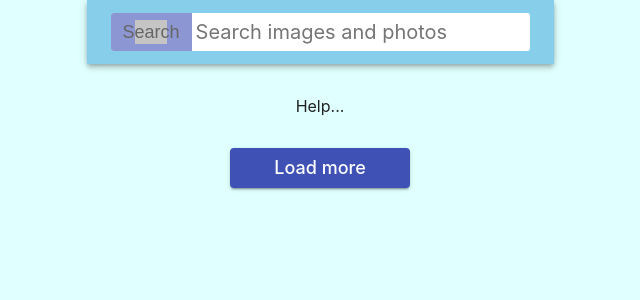
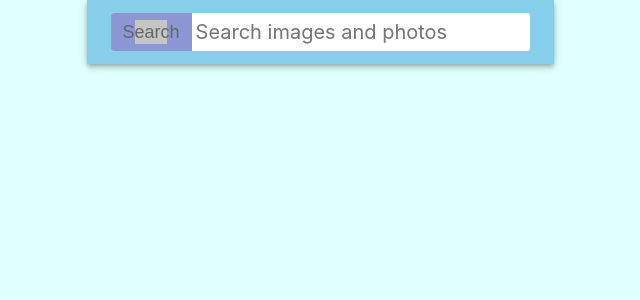
Before and after one commit to Mushko2932/goit-react-hw-04-images, a React (Create React App) app: page / in a window 1280 px wide. Shown: the top 300 px of the page, without its empty margins (320-960 px from the left). Built offline with nearby package versions, Linux system fonts and the light colour scheme; no server answers; grey boxes are pictures that could not be loaded.

Commit message:
add hooks

```diff
--- a/src/components/App/App.jsx
+++ b/src/components/App/App.jsx
@@ -13,9 +13,8 @@ export const App = () => {
   const [search, setSearch] = useState('');
   const [images, setImages] = useState([]);
   const [page, setPage] = useState(0);
-  // const [total, setTotal] = useState(0);
+  const [lastPage, setLastPage] = useState(0);
   const [isLoading, setIsLoading] = useState(false);
-  // const [showModal, setShowModal] = useState(false);
   const [noImg, setNoImg] = useState(false);
   const [modal, setModal] = useState({
     showModal: false,
@@ -25,6 +24,7 @@ export const App = () => {
   const [error, setError] = useState(false);
 
   useEffect(() => {
+    if (page === 0) return;
     async function getPhoto(searchQuery) {
       try {
         setIsLoading(true);
@@ -32,7 +32,7 @@ export const App = () => {
         setNoImg(false);
         const fetchedImg = await fetchImgList(searchQuery, page);
         setImages(prevState => [...prevState, ...fetchedImg.hits]);
-        setPage(1);
+        setLastPage(Math.ceil(fetchedImg.totalHits / 12));
         fetchedImg.totalHits === 0 && setNoImg(true);
       } catch (error) {
         console.log('error :>> ', error);
@@ -78,7 +78,7 @@ export const App = () => {
   };
 
   const loadMore = () => {
-    setPage(prevState => prevState.page + 1);
+    setPage(prevState => prevState + 1);
   };
 
   return (
@@ -89,7 +89,7 @@ export const App = () => {
       )}
       {isLoading && <Loader />}
       {error && <p>Help...{error.message}</p>}
-      {!isLoading && <Button onClick={loadMore} />}
+      {page < lastPage && <Button onClick={loadMore} />}
       {modal.showModal && (
         <Modal
           onClose={toggleModal}
```
